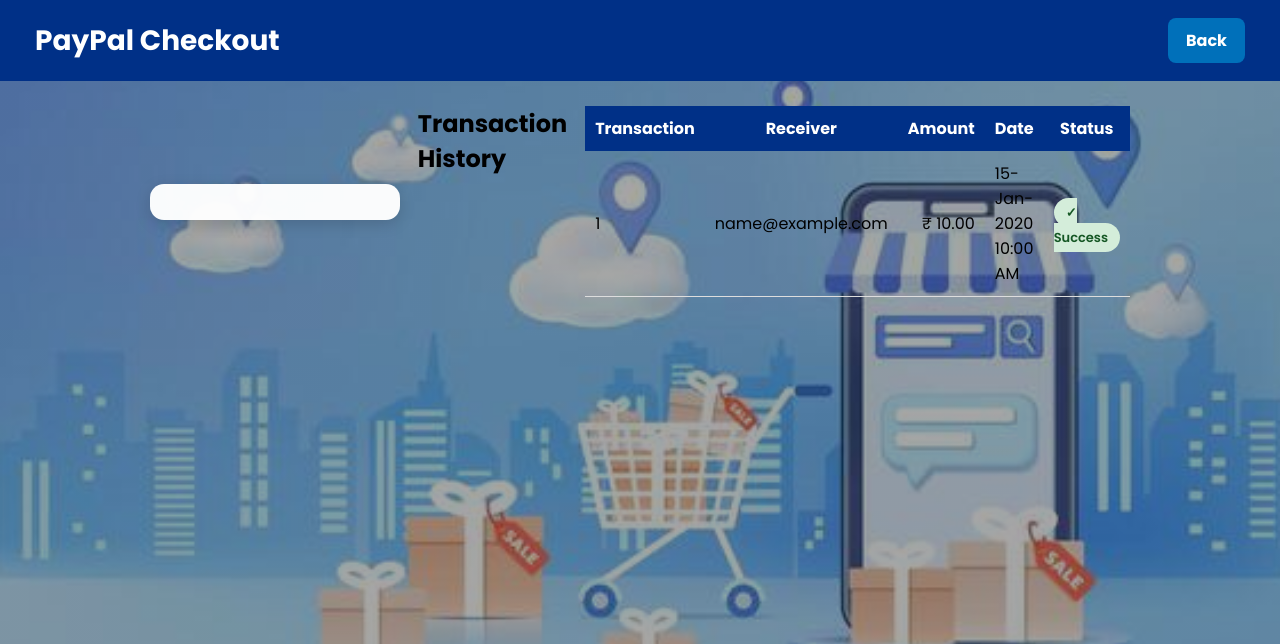
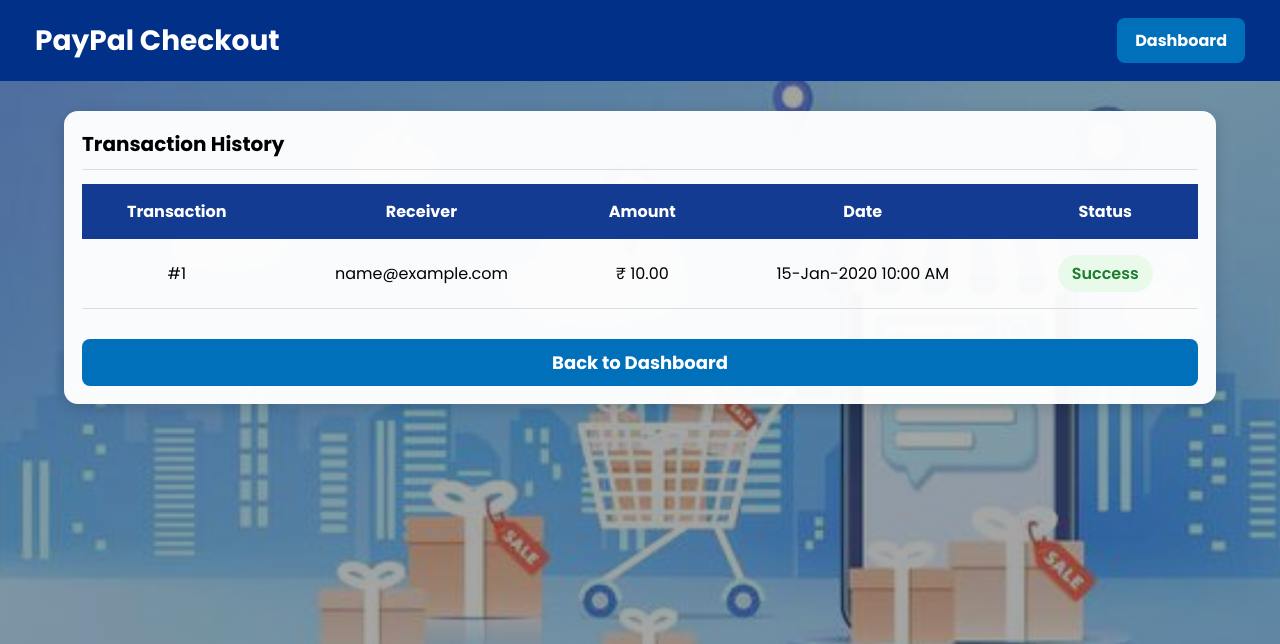
Before and after one commit to Madheswaran/Projects, a Flask app: page /transactions in a window 1280 px wide. Shown: the top 644 px of the page. Run offline with Flask 3, Linux system fonts and the light colour scheme; the visitor is signed in with stand-in values (Sample User, id 1); a database or web service that is not in the repository returns one stand-in record (values such as "Sample title"); some libraries are stand-ins or nearby versions.

Commit message:
ui fixes6

```diff
--- a/devops/paypal-app/frontend-service/static/style.css
+++ b/devops/paypal-app/frontend-service/static/style.css
@@ -436,6 +436,10 @@ td{
     margin:30px auto;
 }
 
+.history-container .card{
+    width:100%;
+}
+
 .history-table{
     width:100%;
     border-collapse:collapse;
@@ -451,6 +455,7 @@ td{
     padding:16px;
     border-bottom:1px solid #ddd;
     text-align:center;
+    white-space: nowrap;
 }
 
 .status-success{
--- a/devops/paypal-app/frontend-service/templates/payment-failed.html
+++ b/devops/paypal-app/frontend-service/templates/payment-failed.html
@@ -8,6 +8,12 @@
 
 <link rel="stylesheet"
       href="/static/style.css">
+
+<link rel="preconnect" href="https://fonts.googleapis.com">
+
+<link rel="preconnect" href="https://fonts.gstatic.com" crossorigin>
+
+<link href="https://fonts.googleapis.com/css2?family=Poppins:wght@300;400;500;600;700&display=swap" rel="stylesheet">
 
 </head>
 
--- a/devops/paypal-app/frontend-service/templates/transactions.html
+++ b/devops/paypal-app/frontend-service/templates/transactions.html
@@ -1,12 +1,12 @@
 <!DOCTYPE html>
-
 <html>
 
 <head>
 
-<title>Transaction History</title>
+    <title>{{ APP_NAME }}</title>
 
-<link rel="stylesheet" href="/static/style.css">
+    <link rel="stylesheet"
+          href="{{ url_for('static', filename='style.css') }}">
 
     <link rel="preconnect" href="https://fonts.googleapis.com">
 
@@ -25,72 +25,86 @@
     </div>
 
     <a href="/dashboard" class="logout-btn">
-
-        Back
-
+        Dashboard
     </a>
 
 </div>
 
-<div class="container">
+<div class="history-container">
 
-<div class="card" style="width:1000px;margin:auto;"></div>
+    <div class="card">
 
         <h2>Transaction History</h2>
 
-<table>
+        <hr>
+
+        {% if transactions %}
+
+        <table class="history-table">
+
+            <thead>
 
                 <tr>
-
                     <th>Transaction</th>
-
                     <th>Receiver</th>
-
                     <th>Amount</th>
-
                     <th>Date</th>
-
                     <th>Status</th>
-
                 </tr>
 
-{% if transactions %}
+            </thead>
+
+            <tbody>
 
             {% for txn in transactions %}
 
                 <tr>
 
-<td>{{ txn.id }}</td>
+                    <td>#{{ txn.id }}</td>
 
-<td>{{ txn.receiver }}</td>
+                    <td class="receiver">
+                        {{ txn.receiver }}
+                    </td>
 
-<td style="text-align:right;">
+                    <td>
                         ₹ {{ "%.2f"|format(txn.amount) }}
                     </td>
 
-<td>{{ txn.date }}</td>
+                    <td>
+                        {{ txn.date }}
+                    </td>
 
                     <td>
-        <span class="success-badge">
-            ✓ Success
+
+                        <span class="status-success">
+                            {{ txn.status }}
                         </span>
+
                     </td>
 
                 </tr>
 
             {% endfor %}
 
+            </tbody>
+
+        </table>
+
         {% else %}
 
-<tr>
-    <td colspan="4" style="text-align:center;">
-        No Transactions Found
-    </td>
-</tr>
+            <p style="text-align:center;padding:30px;">
+                No transactions found.
+            </p>
 
         {% endif %}
 
-</table>
+        <div style="text-align:center;margin-top:30px;">
+
+            <a href="/dashboard" class="action-btn">
+                Back to Dashboard
+            </a>
+
+        </div>
 
     </div>
 
```
Lines whose indentation alone changed are shown as unchanged.
